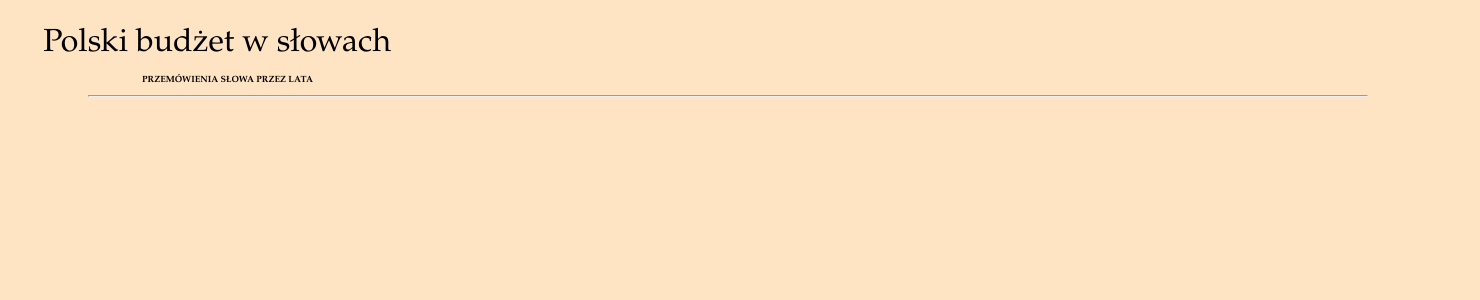
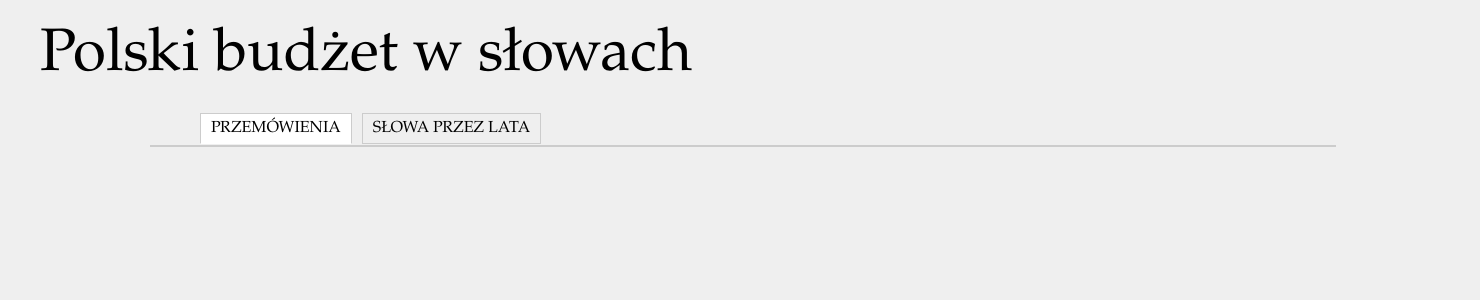
Before and after one commit to CCLab/chmura, a Django app: template templates/page.html in a window 1480 px wide; the page is wider, and only the part inside the window is pictured. Shown: the top 300 px of that part. Run offline with Django 3.2, Linux system fonts and the light colour scheme; the template is opened without the code that fills it, so the values that code supplies are empty.

Commit message:
kya's css template conversion

```diff
--- a/templates/page.html
+++ b/templates/page.html
@@ -4,37 +4,24 @@
 <html xmlns="http://www.w3.org/1999/xhtml" xml:lang="pl">
   <head>
     <title>Polski budżet w słowach</title>
-    <style type="text/css">
-      html, body { font-family: "Palatino Linotype", "Book Antiqua", Palatino, serif; background: Bisque;}
-      h1 { font-weight: lighter; margin-top; 0.5em; margin-left: 1em; margin-bottom: 0.1em; padding: 0.1em;}
-      h2 { font-size: 32px; font-weight: lighter; color: Sienna;}
-      h3 { font-weight: lighter; }
-      h4 { font-style: italic; font-size: small; }
-
-      div.yearlist { float: left; }
-      div.main { position: relative; left: 5em; width: 80em;}
-      div.navi-tabs { font-weight: bold; font-size: xx-small; margin-left: 6em; margin-top: 0.5em;}
-
-      img.head { margin-right: 1em; width:75px; height: 75px; float: left;}
-      div.meta-columns { float: none; width: 50em;}
-      div.speaker { width: 20em; height: 10em; float:left; }
-      div.speech-background { width: 20em; height: 10em; float:right; clear: right;
-        font-size: small; font-style: italic; }
-      div.cabinet { clear: both; }
-      div.sources { font-size: small; color: Sienna; }
-      div.word-column { width:20em; height:80em; text-align: center; background: Cornsilk; }
-
-      a { color: Black; background: inherit; text-decoration: none;}
-
-      hr { float: none; clear: both; }
-    </style>
+    <link rel="stylesheet" type="text/css" href="/static/style.css">
   </head>
   <body>
-    <h1>Polski budżet w słowach</h1>{% if years %}
-    <div class="yearlist"><p>{% for y in years %}{{ y.date.year }}{% if not forloop.last %}<br />{% endif %}{% endfor %}</p></div>{% endif %}
-    <div class="main">
-      <div class="navi-tabs"><p><a href="">PRZEMÓWIENIA</a> <a href="">SŁOWA PRZEZ LATA</a></p></div>
-      <hr />
+    <h1>Polski budżet w słowach</h1>
+    <div class="navi-tabs group">
+      <ul>
+        <li><a href="" id="active">Przemówienia</a></li>
+        <li><a href="">Słowa przez lata</a></p></li>
+      </ul>
+    </div><!-- navi-tabs end -->
+{% if years %}
+    <div class="yearlist group">
+      <ul>{% for y in years %}
+        <li><a href="{% url chmura.speech.views.speech object_id=y.id %}">{{ y.date.year }}</a></li>{% endfor %}
+      </ul>
+    </div>{% endif %}
+
+    <div class="main group">
       <div class="content">{% block content %}{% endblock %}      </div>
     </div>
   </body>
```
